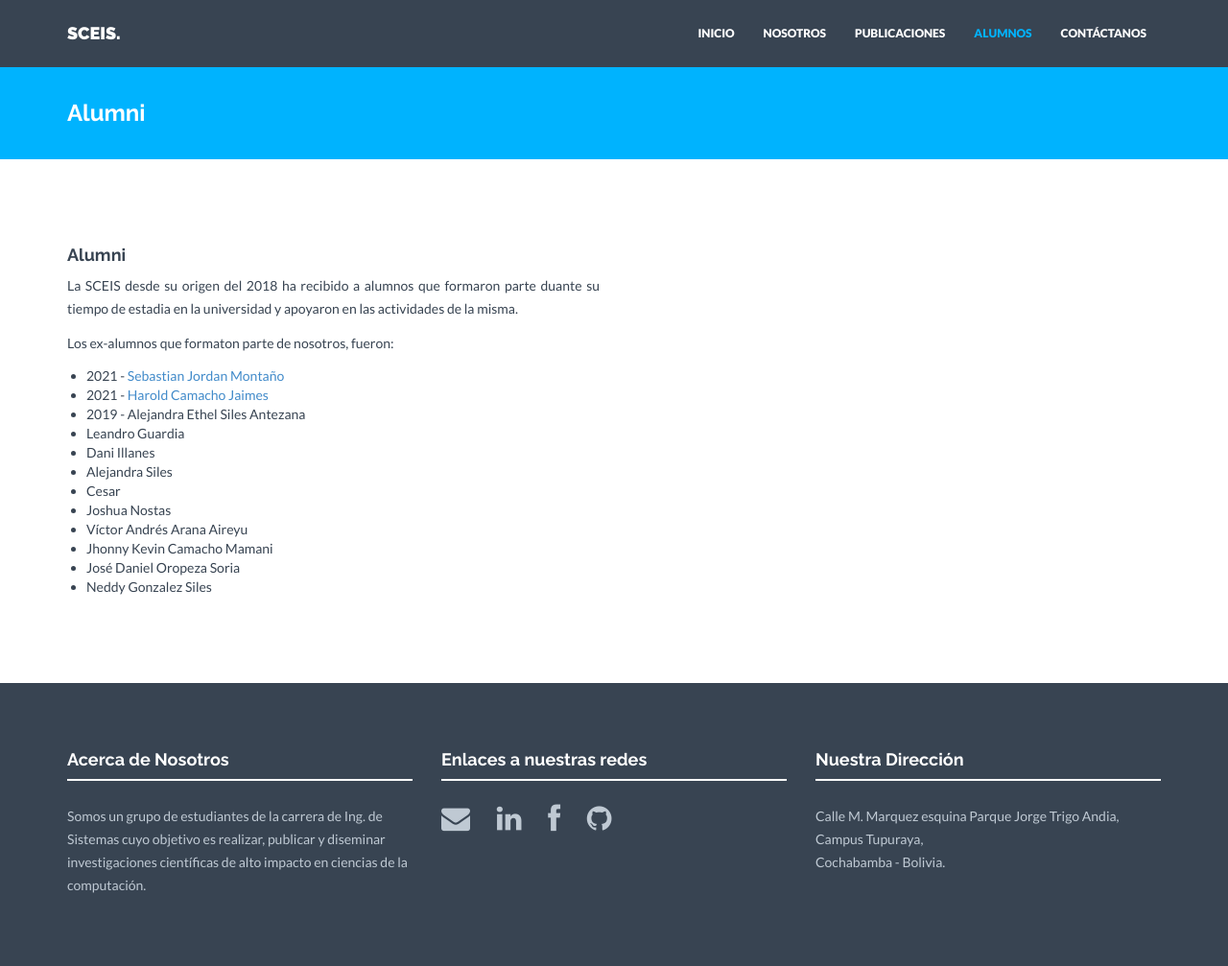
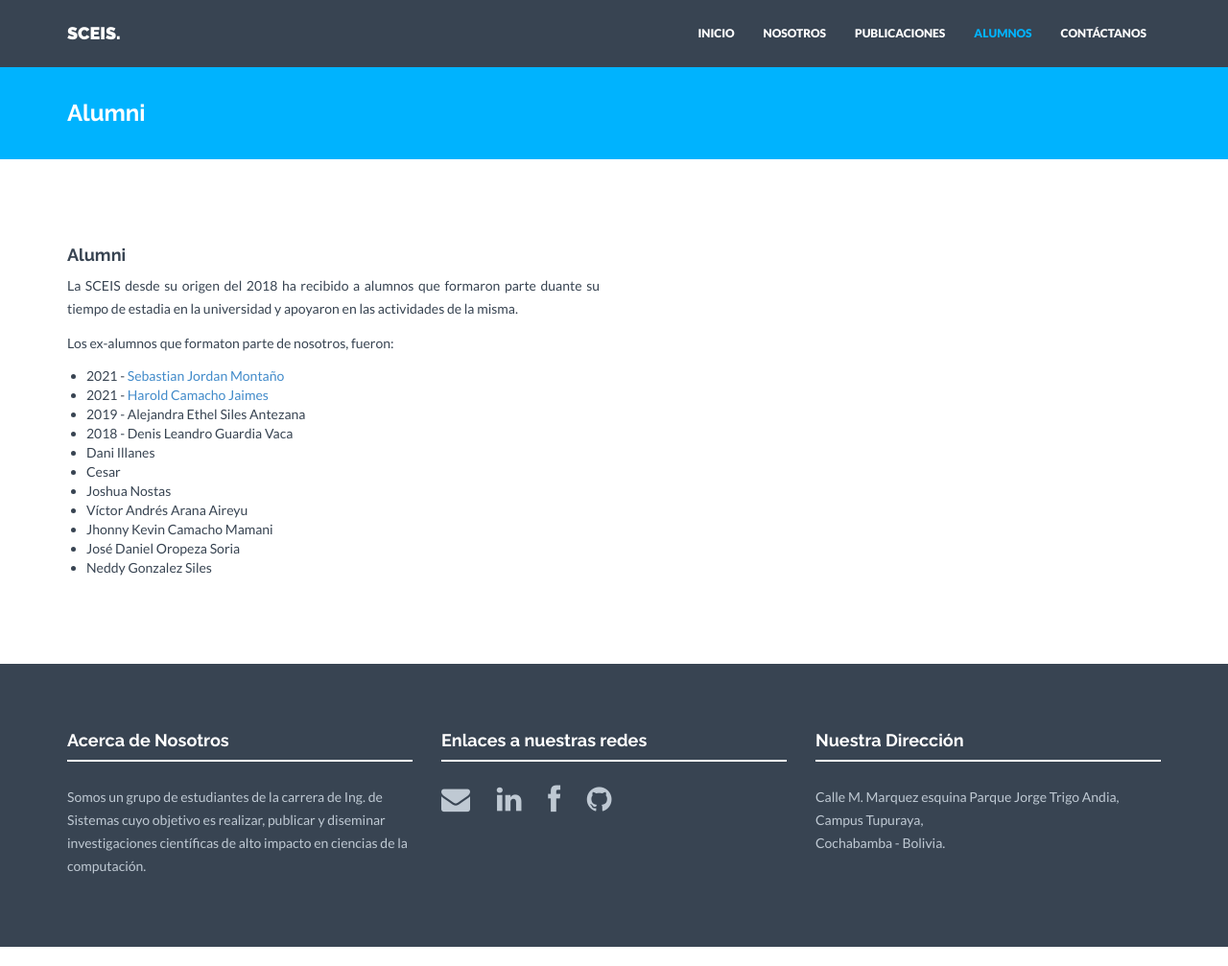
Before and after one commit to SociedadCEIS/paginaSCEIS, a Jekyll site: the page built from alumni.html, in a window 1280 px wide and 1007 px high. Shown: the whole window at 96% size. Built offline with Jekyll 4.4.1, drawn with Linux system fonts in a browser that asks for light colours; nearby versions of some CDN libraries.

Commit message:
update alumni section

```diff
--- a/alumni.html
+++ b/alumni.html
@@ -15,9 +15,8 @@
                     <li>2021 - <a href="https://www.linkedin.com/in/jordanmontt/">Sebastian Jordan Montaño</a></li>
                     <li>2021 - <a href="https://www.linkedin.com/in/harold-camacho-jaimes-14747016a/">Harold Camacho Jaimes</a></li>
                     <li>2019 - Alejandra Ethel Siles Antezana</li>
-                    <li>Leandro Guardia</li>
+                    <li>2018 - Denis Leandro Guardia Vaca</li>
                     <li>Dani Illanes </li>
-                    <li>Alejandra Siles </li>
                     <li>Cesar</li>
                     <li>Joshua Nostas</li>
                     <li>Víctor Andrés Arana Aireyu </li>
```
